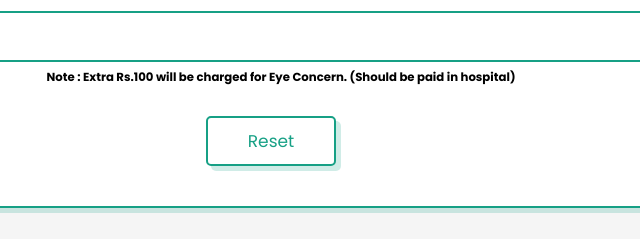
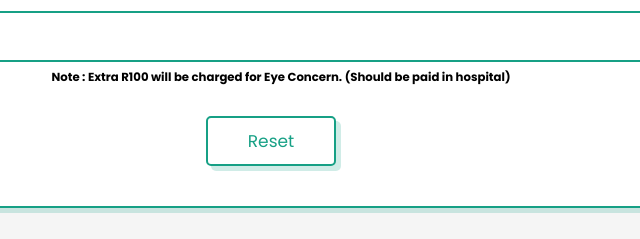
Before and after one commit to XCodex12/GenV, a plain HTML site: page appointment.html in a window 1280 px wide. Shown: the part 505-744 px from the top of the page, 359-999 px from the left. Drawn offline with Linux system fonts and the light colour scheme; a script that the page names is missing.

Commit message:
appointment.html

```diff
--- a/appointment.html
+++ b/appointment.html
@@ -64,7 +64,7 @@
             <input type="email" placeholder="Email ID (optional)" name="Email ID" class="box">
             <input type="text" placeholder="Your Concern" name="Concern"required class="box">
             <input type="date" name="Preferred Date" required class="box">
-            <h1>Note : Extra Rs.100 will be charged for Eye Concern. (Should be paid in hospital)<br></h1>
+            <h1>Note : Extra R100 will be charged for Eye Concern. (Should be paid in hospital)<br></h1>
             <input type="reset" value="Reset" class="btn">
             <!-- <a href="https://rzp.io/i/Tk3McolbI">
             <input type="submit" value="Book Now" class="btn">
```
